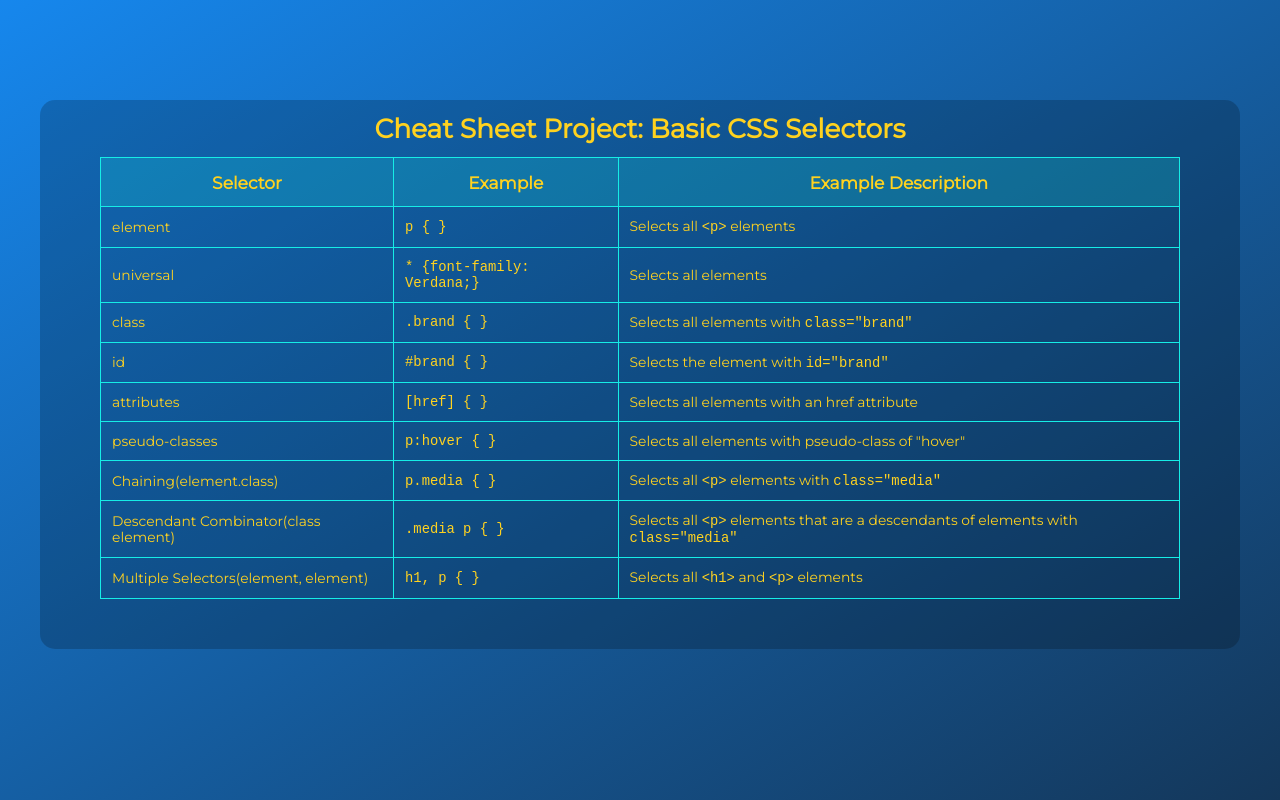
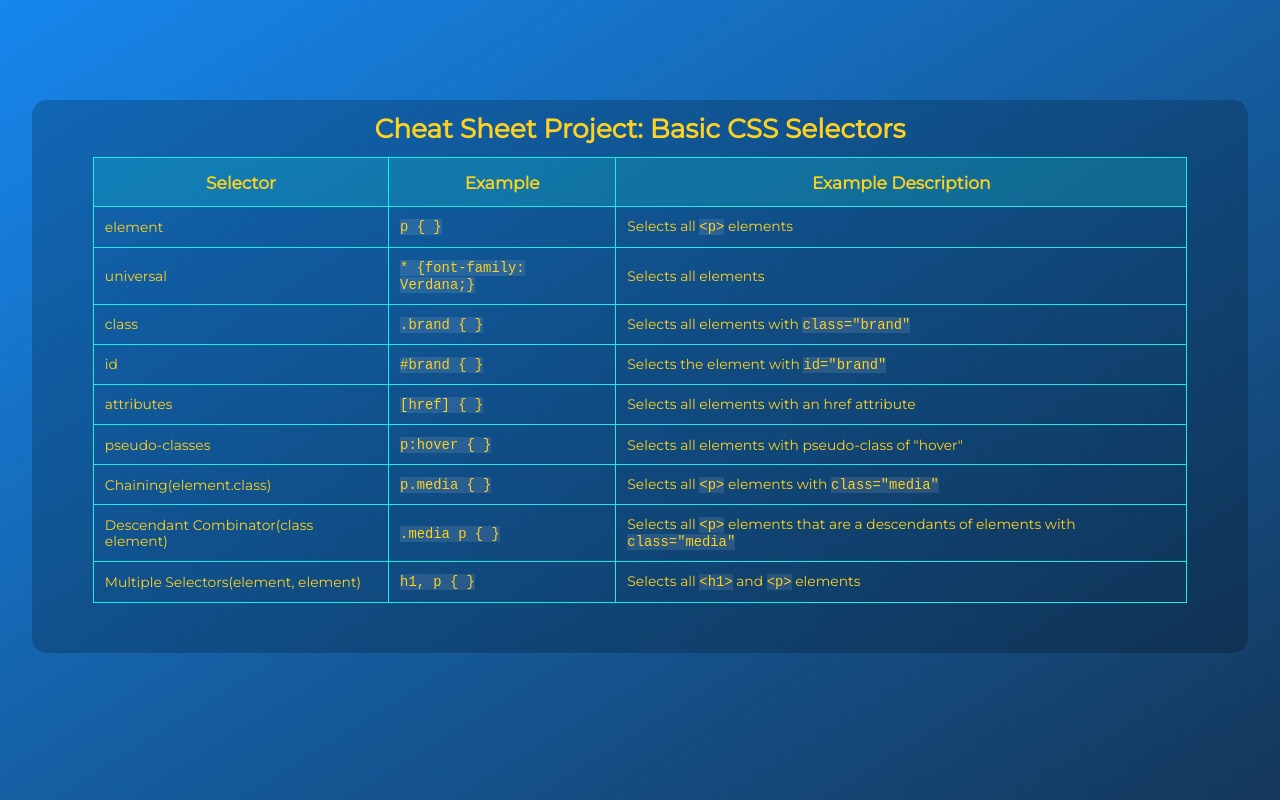
Before and after one commit to Doooka/Cheat-Sheet-Project, a plain HTML site: page index.html in a window 1280 px wide. Drawn offline with Linux system fonts and the light colour scheme.

Commit message:
updated text background color for code

```diff
--- a/index.html
+++ b/index.html
@@ -20,47 +20,47 @@
 <tbody>
 <tr>
     <td>element</td>
-    <td class="css-code">p { }</td>
+    <td><span class="css-code">p { }</span></td>
     <td>Selects all <span class="css-code">&lt;p&gt;</span> elements</td>
 </tr>
 <tr>
     <td>universal</td>
-    <td class="css-code">* {font-family: Verdana;}</td>
+    <td><span class="css-code">* {font-family: Verdana;}</span></td>
     <td>Selects all elements</td>
 </tr>
 <tr>
     <td>class</td>
-    <td class="css-code">.brand { }</td>
+    <td><span class="css-code">.brand { }</span></td>
     <td>Selects all elements with <span class="css-code">class="brand"</span></td>
 </tr>
 <tr>
     <td>id</td>
-    <td class="css-code">#brand { }</td>
+    <td><span class="css-code">#brand { }</span></td>
     <td>Selects the element with <span class="css-code">id="brand"</span></td>
 </tr>
 <tr>
     <td>attributes</td>
-    <td class="css-code">[href] { }</td>
+    <td><span class="css-code">[href] { }</span></td>
     <td>Selects all elements with an href attribute</td>
 </tr>
 <tr>
     <td>pseudo-classes</td>
-    <td class="css-code">p:hover { }</td>
+    <td><span class="css-code">p:hover { }</span></td>
     <td>Selects all elements with pseudo-class of "hover"</td>
 </tr>
 <tr>
     <td>Chaining(element.class)</td>
-    <td class="css-code">p.media { }</td>
+    <td><span class="css-code">p.media { }</span></td>
     <td>Selects all <span class="css-code">&lt;p&gt;</span> elements with <span class="css-code">class="media"</span></td>
 </tr>
 <tr>
     <td>Descendant Combinator(class element)</td>
-    <td class="css-code">.media p { }</td>
+    <td><span class="css-code">.media p { }</span></td>
     <td>Selects all <span class="css-code">&lt;p&gt;</span> elements that are a descendants of elements with <span class="css-code">class="media"</span></td>
 </tr>
 <tr>
     <td>Multiple Selectors(element, element)</td>
-    <td class="css-code">h1, p { }</td>
+    <td><span class="css-code">h1, p { }</span></td>
     <td>Selects all <span class="css-code">&lt;h1&gt;</span> and <span class="css-code">&lt;p&gt;</span> elements</td>
 </tr>
 </tbody>
--- a/styles.css
+++ b/styles.css
@@ -3,7 +3,7 @@ body {
 }
 
 main {
-    max-width: 1200px;
+    max-width: 1400px;
     width: 95vw;
     margin: auto;
     margin-top: 100px;
@@ -50,4 +50,5 @@ table {
 
 .css-code {
     font-family: monospace;
+    background-color: rgba(255, 255, 255, 0.1)
 }
```
